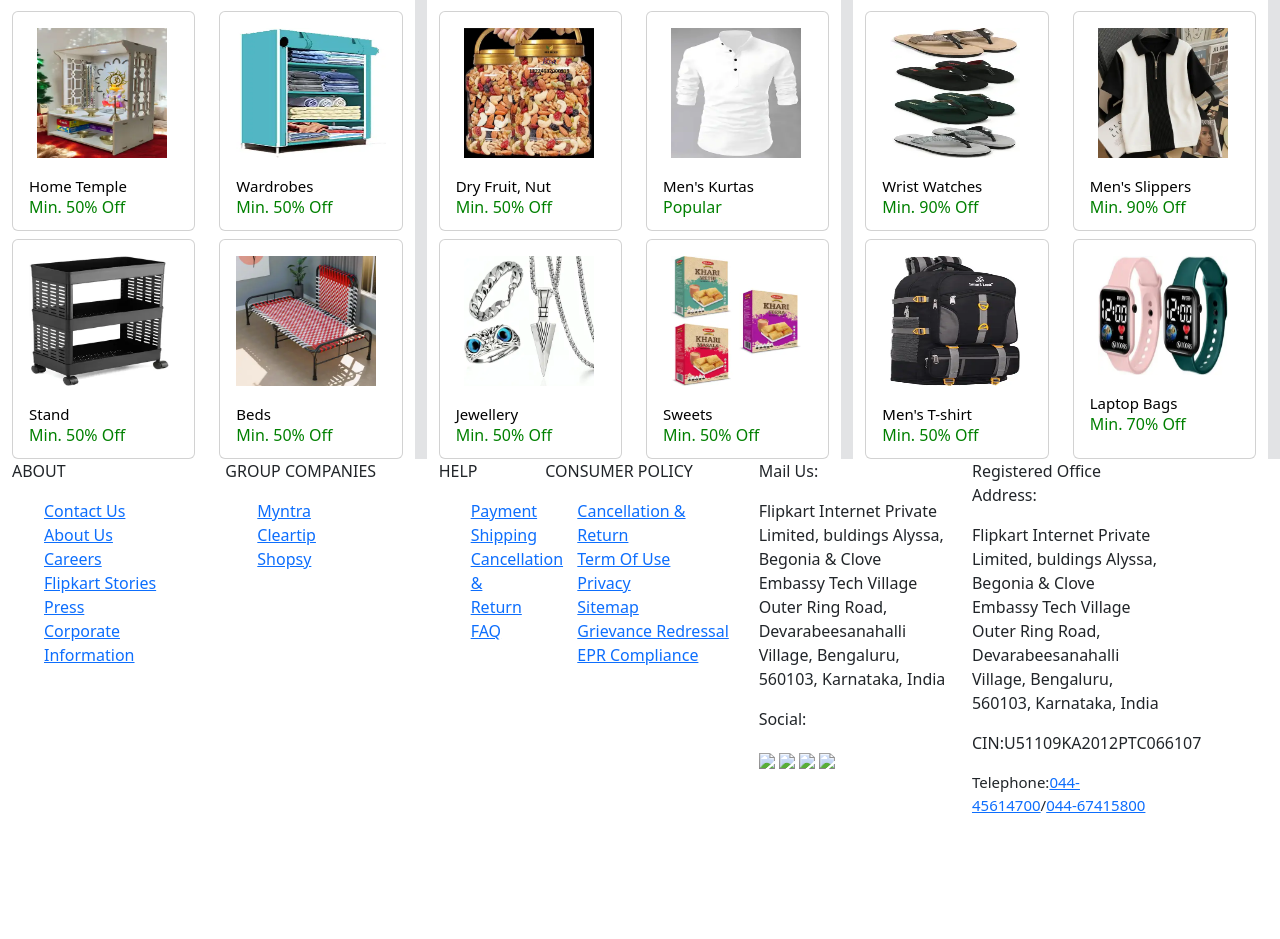
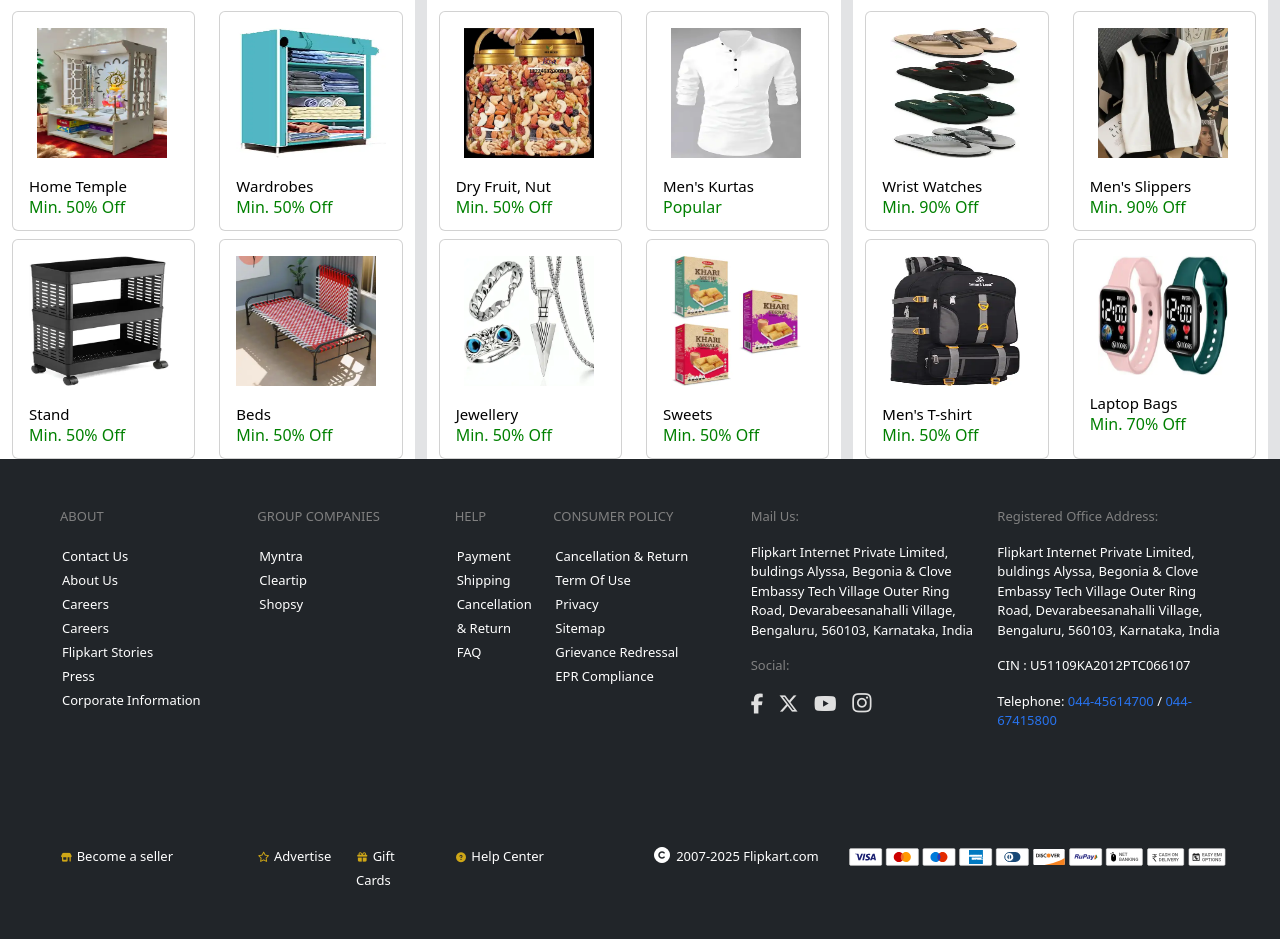
Before and after one commit to singhpragyac/Flipkart_clone_01, a plain HTML site: page index.html in a window 1280 px wide. Shown: the part 1690-2629 px from the top of the page. Before the commit the page ends 2522 px from the top, so only its background shows below. Drawn offline with nearby package versions, Linux system fonts and the light colour scheme.

Commit message:
footer donnn/bsmch

```diff
--- a/index.html
+++ b/index.html
@@ -62,6 +62,17 @@
             border-radius: 3px;
             background-size: 15px;
             color: yellowgreen;
+        }
+
+        /* footer */
+        .fotr_link {
+            text-decoration: none;
+            color: white;
+            font-size: 13px;
+        }
+
+        .fotr_link:hover {
+            text-decoration: underline;
         }
    </style>
 </head>
@@ -769,64 +780,92 @@
 
     <!-- FOOTER SECTION -->
      <div class="container-fluid">
-        <div class="row">
+        <div class="row bg-dark p-5">
             <div class="col col-md-2">
-                <p>ABOUT</p>
-                <ul style="list-style-type: none; color: black;">
-                    <li style="text-decoration: none;"><a href="#">Contact Us</a></li>
-                    <li><a href="#">About Us</a></li>
-                    <li><a href="#">Careers</a></li>
-                    <li><a href="#">Flipkart Stories</a></li>
-                    <li><a href="#">Press</a></li>
-                     <li><a href="#">Corporate Information</a></li>
+                <p style="color: gray;font-size: 13px;">ABOUT</p>
+                <ul style="list-style-type: none; color: black; margin-left: -30px;">
+                    <li><a href="#" class="fotr_link">Contact Us</a></li>
+                    <li><a href="#" class="fotr_link">About Us</a></li>
+                    <li><a href="#" class="fotr_link" class="fotr_link">Careers</a></li>
+                    <li><a href="#" class="fotr_link" class="fotr_link">Careers</a></li>
+                    <li><a href="#" class="fotr_link" class="fotr_link">Flipkart Stories</a></li>
+                    <li><a href="#" class="fotr_link" class="fotr_link">Press</a></li>
+                    <li><a href="#" class="fotr_link" class="fotr_link">Corporate Information</a></li>
                 </ul>
             </div>
             <div class="col col-md-2">
-                <p>GROUP COMPANIES</p>
-                <ul style="list-style-type: none;">
-                    <li><a href="#">Myntra</a></li>
-                    <li><a href="#">Cleartip</a></li>
-                    <li><a href="#">Shopsy</a></li>
+                <p style="color: gray;font-size: 13px;">GROUP COMPANIES</p>
+                <ul style="list-style-type: none; margin-left: -30px;">
+                    <li><a href="#" class="fotr_link">Myntra</a></li>
+                    <li><a href="#" class="fotr_link">Cleartip</a></li>
+                    <li><a href="#" class="fotr_link">Shopsy</a></li>
                 </ul>
             </div>
             <div class="col col-md-1">
-                <p>HELP</p>
-                <ul style="list-style-type: none;">
-                    <li><a href="#">Payment</a></li>
-                    <li><a href="#">Shipping</a></li>
-                    <li><a href="#">Cancellation & Return</a></li>
-                    <li><a href="#">FAQ</a></li>
+                <p style="color: gray;font-size: 13px;">HELP</p>
+                <ul style="list-style-type: none; margin-left: -30px;">
+                    <li><a href="#" class="fotr_link">Payment</a></li>
+                    <li><a href="#" class="fotr_link">Shipping</a></li>
+                    <li><a href="#" class="fotr_link">Cancellation & Return</a></li>
+                    <li><a href="#" class="fotr_link">FAQ</a></li>
                 </ul>
             </div>
             <div class="col col-md-2">
-                <p>CONSUMER POLICY</p>
-                <ul style="list-style-type: none;">
-                    <li><a href="#">Cancellation & Return</a></li>
-                    <li><a href="#">Term Of Use</a></li>
-                    <li><a href="#">Privacy</a></li>
-                    <li><a href="#">Sitemap</a></li>
-                    <li><a href="#">Grievance Redressal</a></li>
-                     <li><a href="#">EPR Compliance</a></li>
+                <p style="color: gray;font-size: 13px;">CONSUMER POLICY</p>
+                <ul style="list-style-type: none; margin-left: -30px;">
+                    <li><a href="#" class="fotr_link">Cancellation & Return</a></li>
+                    <li><a href="#" class="fotr_link">Term Of Use</a></li>
+                    <li><a href="#" class="fotr_link">Privacy</a></li>
+                    <li><a href="#" class="fotr_link">Sitemap</a></li>
+                    <li><a href="#" class="fotr_link">Grievance Redressal</a></li>
+                    <li><a href="#" class="fotr_link">EPR Compliance</a></li>
                 </ul>
             </div>
+            <div class="col col-md-2.5">
+                <p style="color: gray;font-size: 13px;">Mail Us:</p>
+                <p style="color: white;font-size: 13px;">Flipkart Internet Private Limited, buldings Alyssa, Begonia & Clove Embassy Tech Village Outer Ring Road, Devarabeesanahalli Village, Bengaluru, 560103, Karnataka, India</p>
+                <p style="color: gray;font-size: 13px;">Social:</p>
+                <a href="https://www.facebook.com/"><i class="fa-brands fa-facebook-f" style="color: rgb(223, 223, 223);font-size: 20px;padding-right: 20px;"></i></a>
+                <a href="https://www.twitter.com/"><i class="fa-brands fa-x-twitter" style="color: rgb(223, 223, 223);font-size: 20px;padding-right: 30px;"></i></a>
+                <a href="https://www.youtube.com/"><i class="fa-brands fa-youtube" style="color: rgb(223, 223, 223);font-size: 20px;padding-right: 30px;"></i></a>
+               <a href="https://www.instagram.com/"><i class="fa-brands fa-instagram" style="color: rgb(223, 223, 223);font-size: 22px;"></i></a>
+            </div>
+            <div class="col col-md-2.5">
+                <p style="color: gray;font-size: 13px;">Registered Office Address:</p>
+                <p style="color: white;font-size: 13px;">Flipkart Internet Private Limited, buldings Alyssa, Begonia & Clove Embassy Tech Village Outer Ring Road, Devarabeesanahalli Village, Bengaluru, 560103, Karnataka, India</p>
+                <p style="color: white;font-size: 13px;">CIN : U51109KA2012PTC066107</p>
+                <p style="color: white;font-size: 13px;">Telephone: <a href="#" style="text-decoration: none; color: #2874f0;">044-45614700</a> / <a href="#" style="text-decoration: none;color: #2874f0;">044-67415800</a></p>
+            </div>
+        </div>
+    </div>
+
+    <div class="container-fluid">
+        <div class="row bg-dark p-5">
             <div class="col col-md-2">
-                <p>Mail Us:</p>
-                <p>Flipkart Internet Private Limited, buldings Alyssa, Begonia & Clove Embassy Tech Village Outer Ring Road, Devarabeesanahalli Village, Bengaluru, 560103, Karnataka, India</p>
-                <p>Social:</p>
-                <img src="#">
-                <img src="#">
-                <img src="#">
-                <img src="#">
+                <i class="fa-solid fa-shop" style="color: #cfa717; font-size: 10px;"></i>
+                <a href="#" style="text-decoration: none; color: white;font-size: 13px;">Become a seller</a>
+            </div>
+            <div class="col col-md-1">
+                <i class="fa-regular fa-star" style="color: #cfa717;font-size: 10px;"></i>
+                <a href="#" style="text-decoration: none; color: white;font-size: 13px;">Advertise</a>
+            </div>
+            <div class="col col-md-1">
+                <i class="fa-solid fa-gift" style="color: #cfa717;font-size: 10px;"></i>
+                <a href="#" style="text-decoration: none; color: white;font-size: 13px;">Gift Cards</a>
             </div>
             <div class="col col-md-2">
-                <p>Registered Office Address:</p>
-                <p>Flipkart Internet Private Limited, buldings Alyssa, Begonia & Clove Embassy Tech Village Outer Ring Road, Devarabeesanahalli Village, Bengaluru, 560103, Karnataka, India</p>
-                <p>CIN:U51109KA2012PTC066107</p>
-                <p style="font-size: 15px;">Telephone:<a href="#">044-45614700</a>/<a href="#">044-67415800</a></p>
+                <i class="fa-solid fa-circle-question" style="color: #cfa717;font-size: 10px;"></i>
+                <a href="#" style="text-decoration: none; color: white;font-size: 13px;">Help Center</a>
+            </div>
+            <div class="col col-md-2">
+                <i class="fa-solid fa-copyright" style="color: white;"></i>
+                <a href="#" style="text-decoration: none; color: white;font-size: 13px;">2007-2025 Flipkart.com</a>
+            </div>
+            <div class="col col-md-3">
+                <img src="images\footer_payment_method.svg">
             </div>
         </div>
-     </div>
-
+    </div>
 
 
 
```
Also changed, not shown: images/footer_payment_method.svg (added).
